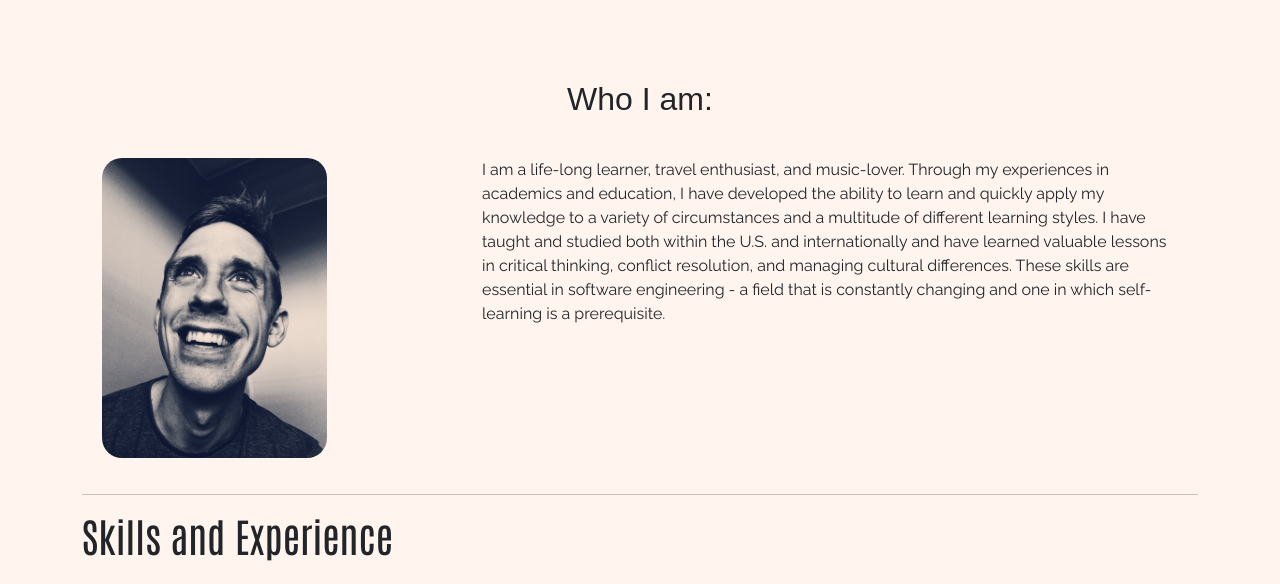
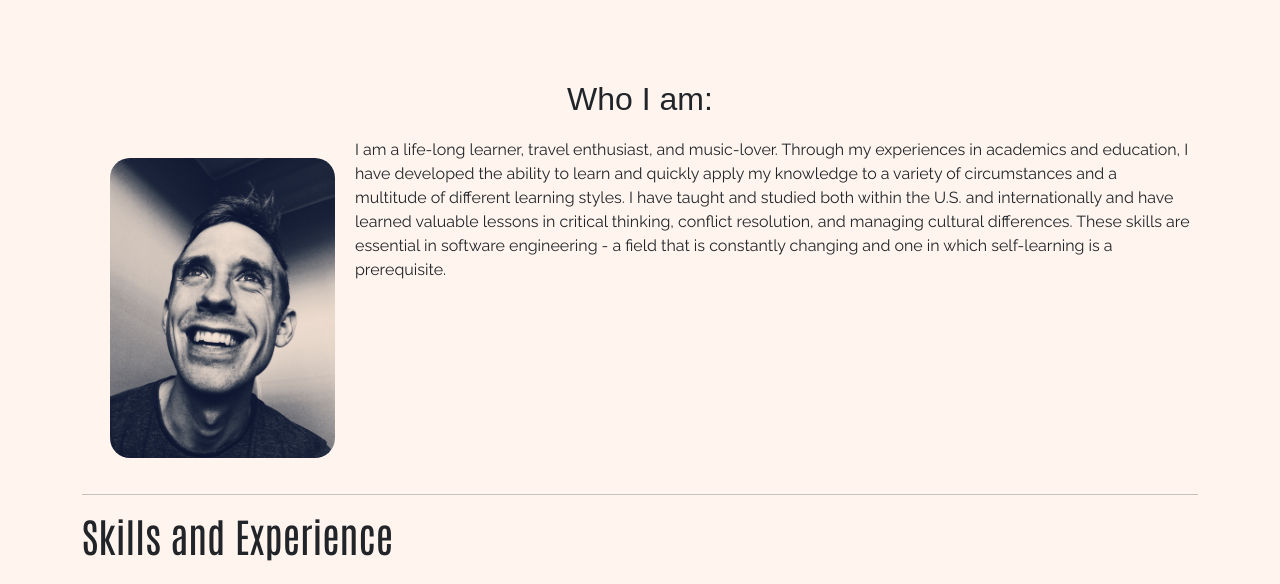
Before and after one commit to samleemcknight/samuel_mcknight, a plain HTML site: page index.html in a window 1280 px wide. Shown: the part 820-1404 px from the top of the page. Drawn offline with nearby package versions, Linux system fonts and the light colour scheme; a web font is replaced by a local one.

Commit message:
wraps text around image

```diff
--- a/css/style.css
+++ b/css/style.css
@@ -77,6 +77,10 @@ nav {
   margin-bottom: 20px;
 }
 
+.bio {
+  padding: 0 20px 0 20px;
+}
+
 .brand-statement p {
   padding: 20px;
   text-align: left;
@@ -86,6 +90,7 @@ nav {
   max-height: 300px;
   border-radius: 20px;
   margin: 20px;
+
 }
 
 .resume-section {
@@ -165,11 +170,11 @@ nav {
 }
 
 .carousel-control-next {
-  margin-right: 50px;
+  margin-right: 15px;
 }
 
 .carousel-control-prev {
-  margin-left: 50px;
+  margin-left: 15px;
 }
 
 .carousel-control-next, .carousel-control-prev {
--- a/index.html
+++ b/index.html
@@ -44,10 +44,8 @@
   <div id="about">
     <div class="about-section row">
       <h2 class="text-center">Who I am:</h2>
-      <div class="col col-sm-4">
-        <img src="./public/IMG_4815.jpeg" alt="profile picture" class="prof-pic img-fluid">
-      </div>
-      <div class="col col-sm-8 brand-statement">
+      <div class="col col-sm-12 bio">
+        <img src="./public/IMG_4815.jpeg" alt="profile picture" class="prof-pic img-fluid" align="left">
         <p>I am a life-long learner, travel enthusiast, and music-lover. Through my experiences in academics and education, I have developed the ability to learn and quickly apply my knowledge to a variety of circumstances and a multitude of different learning styles.
            I have taught and studied both within the U.S. and internationally and have learned valuable lessons in critical thinking, conflict resolution, and managing cultural differences. These skills are essential in software engineering - a field that is constantly changing and one in which self-learning is a prerequisite.</p>
       </div>
```
